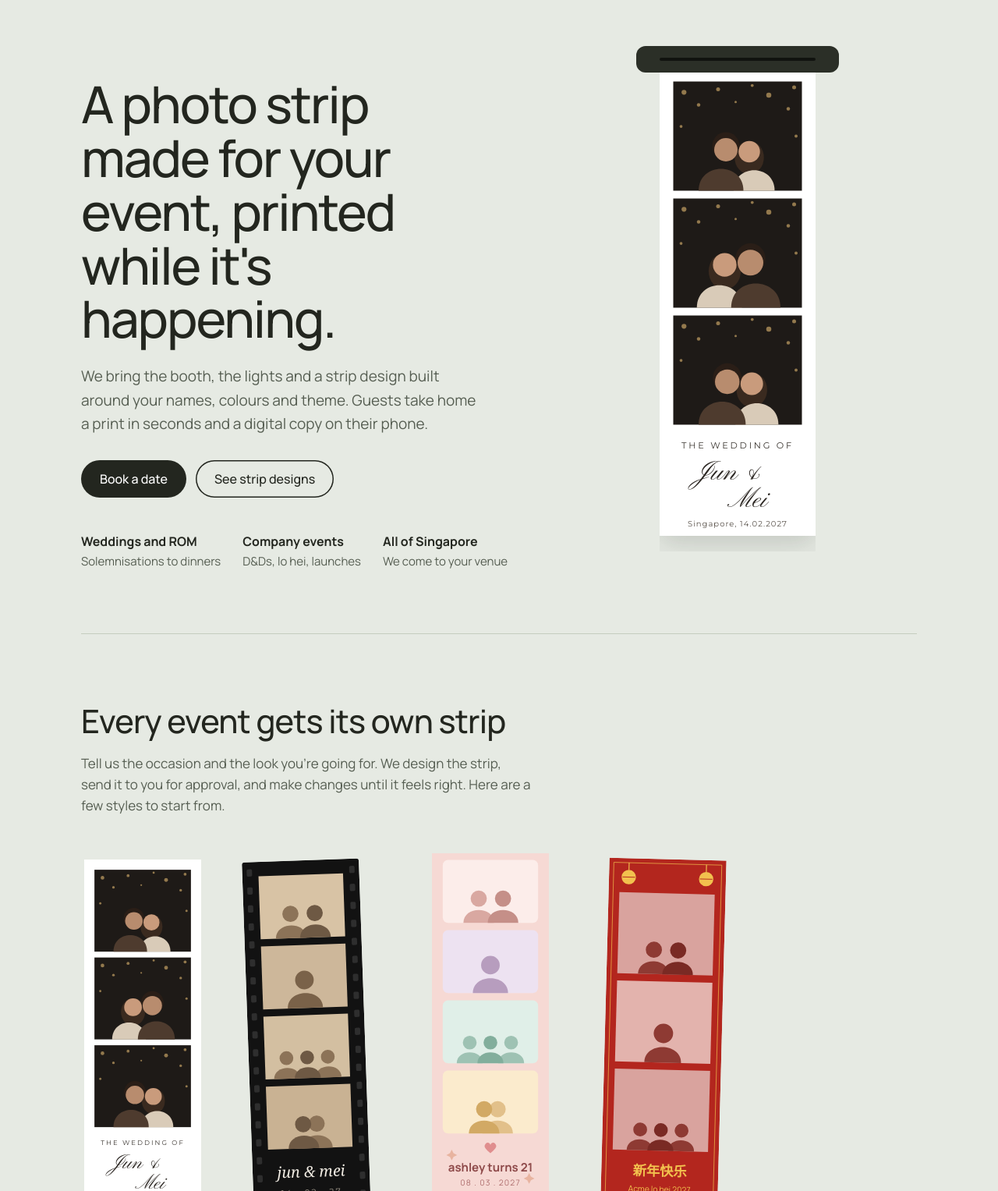
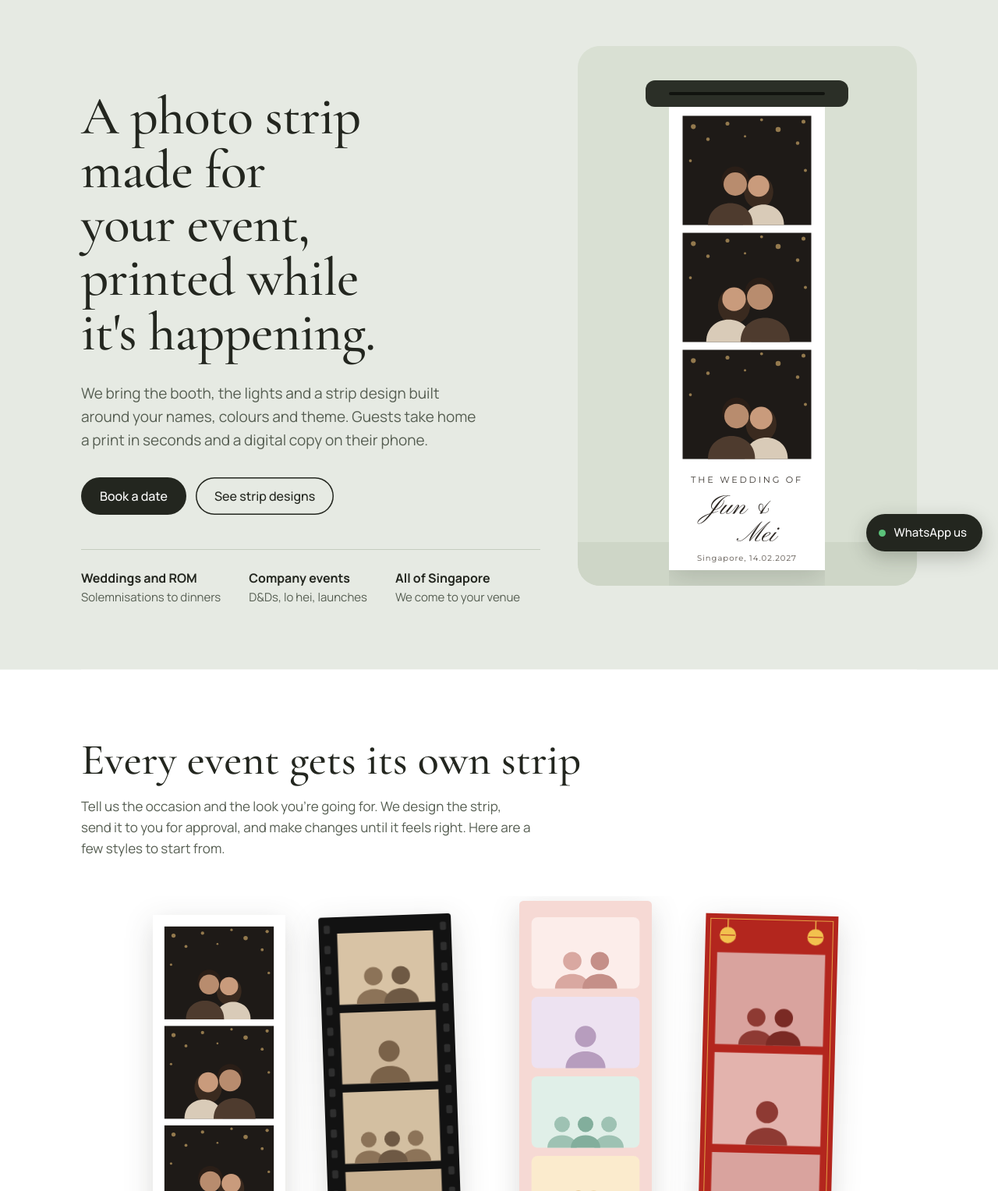
Before and after one commit to QJMYZ/estheticstudio.sg, a plain HTML site: page index.html in a window 1280 px wide. Shown: the part 73-1600 px from the top of the page at 78% size. Drawn offline with nearby package versions, Linux system fonts and the light colour scheme.

Commit message:
Add files via upload

```diff
--- a/index.html
+++ b/index.html
@@ -125,6 +125,41 @@ footer{border-top:1px solid var(--line);padding:32px 0 48px;color:var(--muted);f
   .rate-part + .rate-part{border-left:0;border-top:1px solid var(--line)}
   .incl{grid-template-columns:1fr}
 }
+
+h1,h2,.rate-price{font-family:'Cormorant Garamond',Georgia,serif}
+.hero h1{font-weight:500;font-size:clamp(3rem,6.6vw,5.4rem);line-height:0.96;letter-spacing:-0.01em;max-width:11ch;margin:56px 0 28px}
+h2{font-weight:500;font-size:clamp(2.4rem,4.6vw,3.5rem);line-height:1.02;letter-spacing:0}
+.rate-price{font-weight:500;letter-spacing:0;font-size:clamp(3.2rem,6vw,4.4rem)}
+.hero .facts{border-top:1px solid var(--line);padding-top:24px;gap:40px}
+.stage{background:#D9E0D3;border-radius:28px;padding:44px 0 0;min-height:640px;display:flex;justify-content:center;position:relative;overflow:hidden}
+.stage::after{content:"";position:absolute;left:0;right:0;bottom:0;height:56px;background:#CED6C7}
+.stage .printer{position:relative;z-index:1}
+#strips,#how{border-top:0;clip-path:inset(0 -100vmax)}
+#strips{background:var(--white);box-shadow:0 0 0 100vmax var(--white)}
+#how{background:var(--ink);color:var(--white);box-shadow:0 0 0 100vmax var(--ink)}
+#how .lead,#how .steps p{color:#C2C9BB}
+#how .steps li{border-top-color:var(--gold)}
+#pricing{border-top:0}
+.strips{justify-content:center;gap:40px;padding:24px 8px 8px}
+.strips svg{width:170px;height:510px;filter:drop-shadow(0 10px 18px rgba(35,38,31,.16))}
+.float-wa{position:fixed;right:20px;bottom:20px;z-index:50;display:flex;align-items:center;gap:10px;background:var(--ink);color:var(--white);text-decoration:none;font-weight:500;font-size:15px;padding:12px 20px 12px 16px;border-radius:999px;box-shadow:0 8px 24px rgba(35,38,31,.25)}
+.float-wa::before{content:"";width:9px;height:9px;border-radius:50%;background:#5BC27A}
+.float-wa:hover{background:#3A3F33}
+footer .logo{font-size:24px}
+footer .logo span{font-size:26px}
+@media (max-width:860px){.stage{min-height:600px}.strips{justify-content:flex-start}}
+h1,h2{text-wrap:balance}
+h1,h2,.rate-price{font-variant-numeric:lining-nums;font-feature-settings:"lnum" 1}
+h2{max-width:24ch}
+.hero{grid-template-columns:1.15fr 0.85fr}
+.hero h1{font-size:clamp(2.9rem,5.4vw,4.5rem);max-width:13ch;line-height:1}
+.hero .facts{display:grid;grid-template-columns:repeat(3,auto);justify-content:start;gap:36px}
+@media (max-width:520px){.hero .facts{grid-template-columns:1fr;gap:16px}}
+@media (max-width:860px){
+  .hero{grid-template-columns:1fr}
+  .stage{min-height:560px;padding-top:32px}
+  .float-wa{right:14px;bottom:14px}
+}
 </style>
 </head>
 <body>
@@ -165,7 +200,7 @@ footer{border-top:1px solid var(--line);padding:32px 0 48px;color:var(--muted);f
         </div>
       </div>
 
-      <div class="printer" aria-label="A wedding photo strip printing out of the booth">
+      <div class="stage"><div class="printer" aria-label="A wedding photo strip printing out of the booth">
         <div class="slot"></div>
         <div class="feed">
           <svg viewBox="0 0 160 480" role="img" aria-label="Sample wedding strip with three couple photos and the names Jun and Mei">
@@ -179,7 +214,7 @@ footer{border-top:1px solid var(--line);padding:32px 0 48px;color:var(--muted);f
             <text x="80" y="470" text-anchor="middle" font-family="Montserrat" font-size="8" letter-spacing="0.8" fill="#5A534C">Singapore, 14.02.2027</text>
           </svg>
         </div>
-      </div>
+      </div></div>
     </div>
 
     <section id="strips">
@@ -330,11 +365,12 @@ footer{border-top:1px solid var(--line);padding:32px 0 48px;color:var(--muted);f
   </main>
 
   <footer>
-    <span>Esthetic Studio, photobooth service in Singapore</span>
+    <span><a class="logo" href="#top" aria-label="Esthetic Studio, back to top">Esthetic<span>Studio</span></a></span>
     <span><a href="https://www.instagram.com/estheticstudio.sg/">Instagram</a> &nbsp; <a href="https://wa.me/6597705066">WhatsApp</a> &nbsp; <a href="mailto:estheticstudio.sg@gmail.com">Email</a></span>
   </footer>
 </div>
 
+<a class="float-wa" href="https://wa.me/6597705066" target="_blank" rel="noopener">WhatsApp us</a>
 <script>
 
 
```
